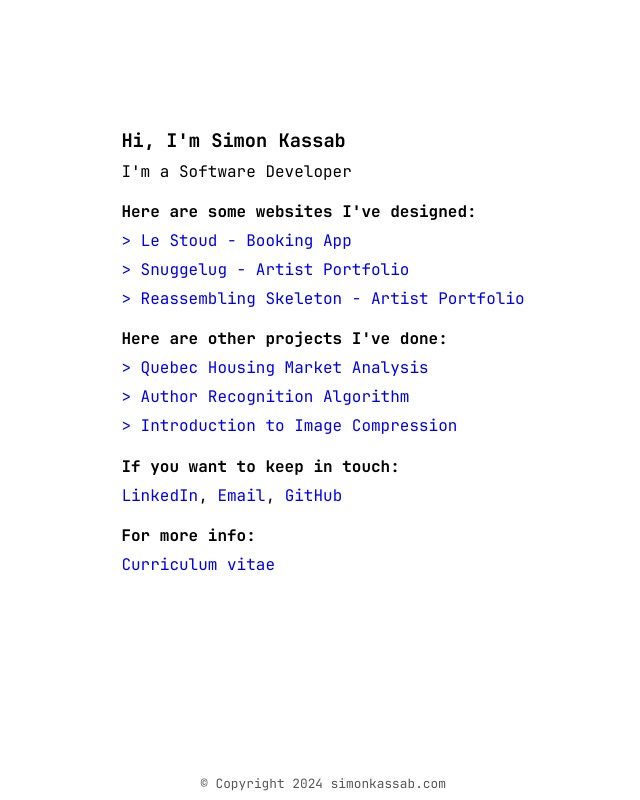
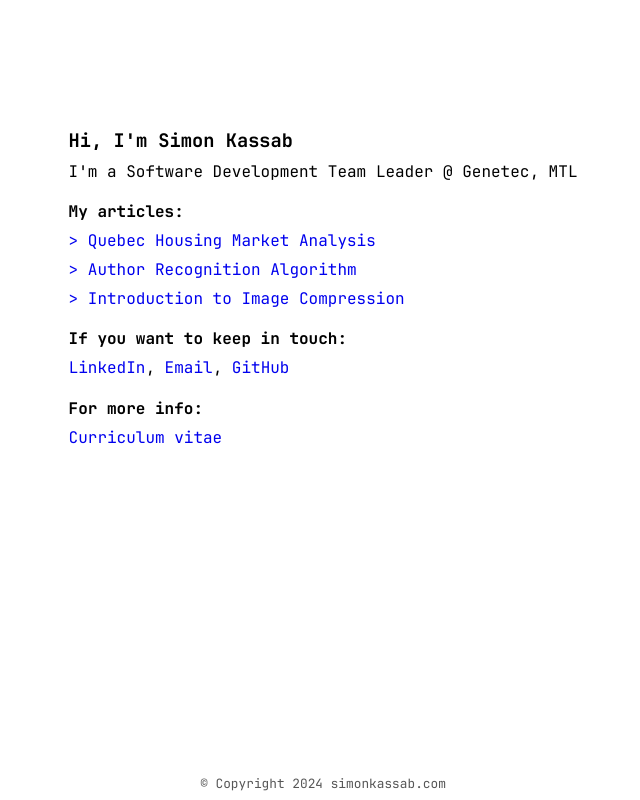
Before and after one commit to simkass/simkass.github.io, a Vue app: page / in a window 1280 px wide. Shown: the whole page, without its empty margins (317-957 px from the left). Built offline with nearby package versions, Linux system fonts and the light colour scheme; what vue-katex would draw is missing.

Commit message:
update :)

```diff
--- a/src/components/Home2.vue
+++ b/src/components/Home2.vue
@@ -2,24 +2,8 @@
   <div class="Home">
     <div class="home">
       <h3>Hi, I'm Simon Kassab</h3>
-      <p>I'm a Software Developer</p>
-      <h4>Here are some websites I've designed:</h4>
-      <p>
-        <a href="https://booking.stoud.io/" target="_blank">
-          &gt; Le Stoud - Booking App</a
-        >
-      </p>
-      <p>
-        <a href="https://snuggelug.art/" target="_blank"
-          >&gt; Snuggelug - Artist Portfolio</a
-        >
-      </p>
-      <p>
-        <a href="https://reassemblingskeleton.com/" target="_blank"
-          >&gt; Reassembling Skeleton - Artist Portfolio</a
-        >
-      </p>
-      <h4>Here are other projects I've done:</h4>
+      <p>I'm a Software Development Team Leader @ Genetec, MTL</p>
+      <h4>My articles:</h4>
       <p>
         <a href="https://simonkassab.com/quebec-real-estate-app/"
           >&gt; Quebec Housing Market Analysis</a
```
